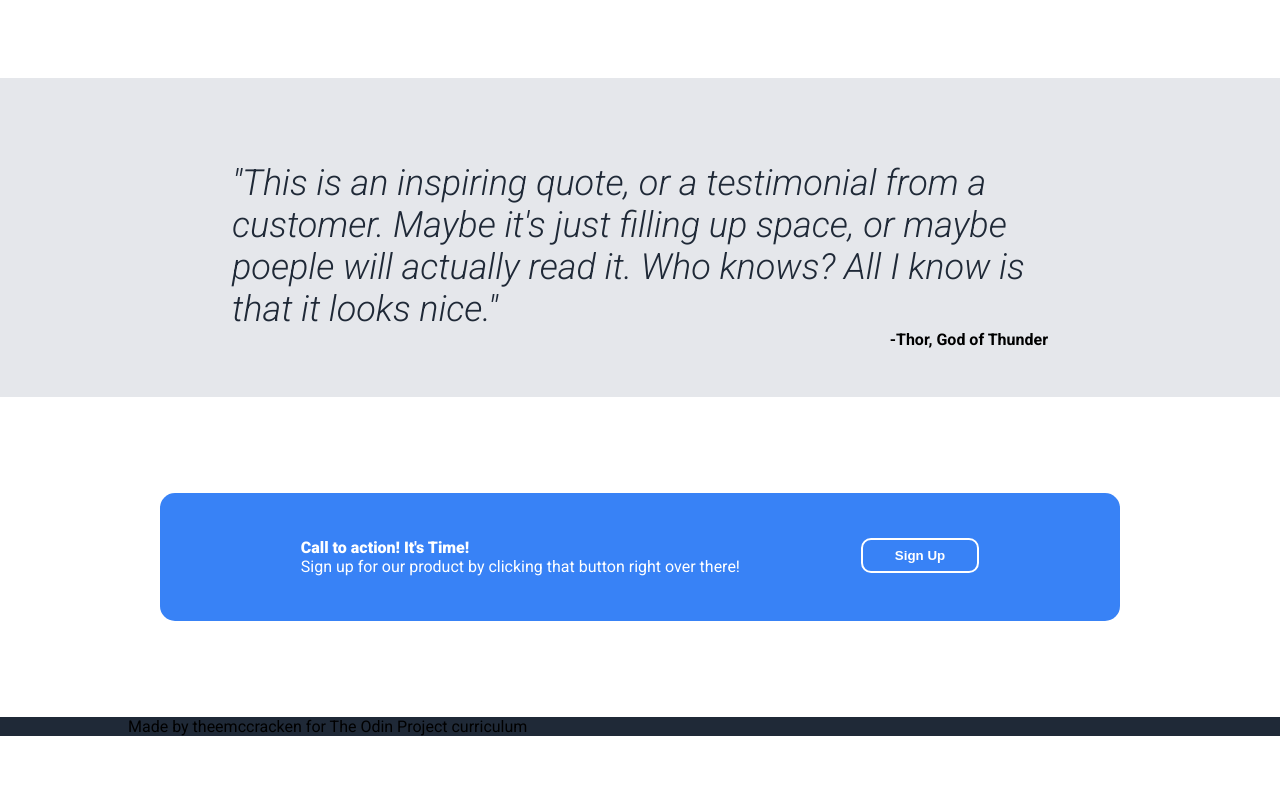
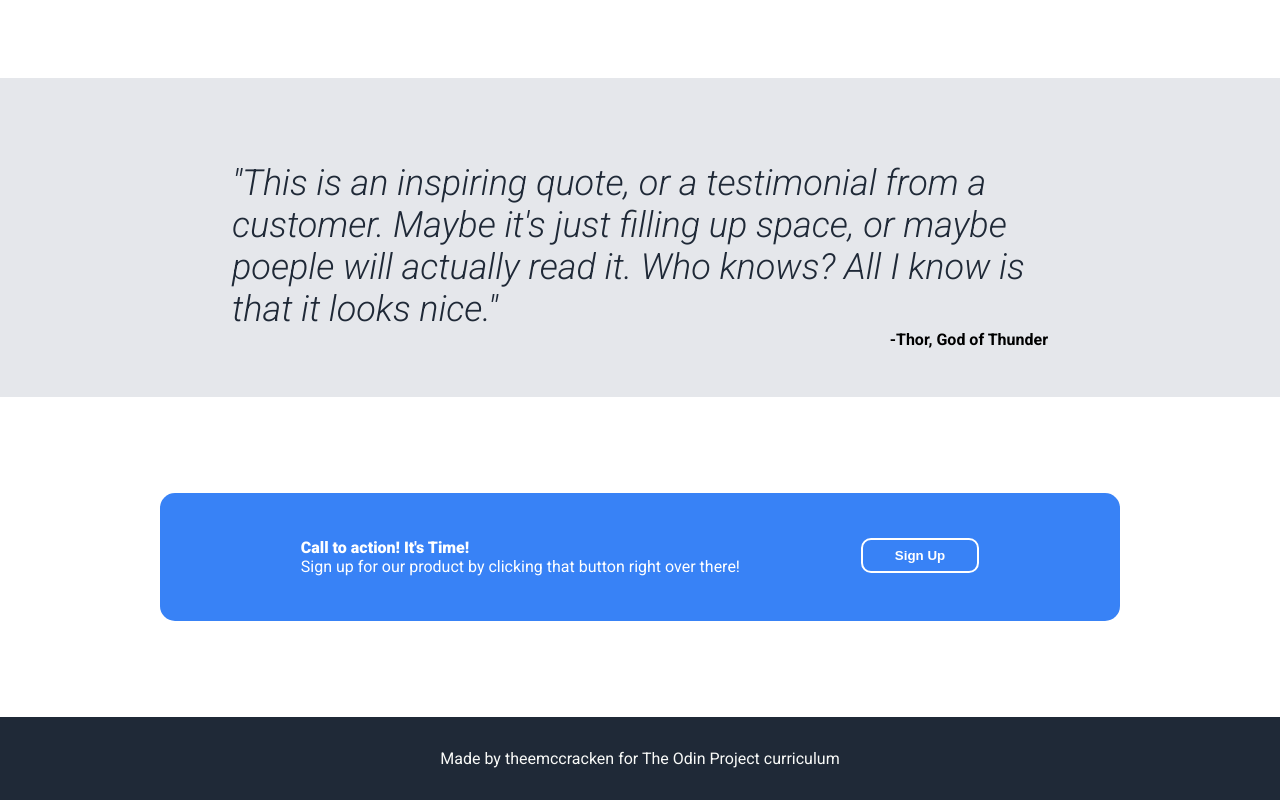
Before and after one commit to theemccracken/landing-page, a plain HTML site: page index.html in a window 1280 px wide. Shown: the part 765-1565 px from the top of the page. Before the commit the page ends 1501 px from the top, so only its background shows below. Drawn offline with Linux system fonts and the light colour scheme.

Commit message:
Fix footer styling
The footer was left unstyled and now has proper padding, color and
alignment.

```diff
--- a/style.css
+++ b/style.css
@@ -143,7 +143,9 @@ blockquote {
 }
 
 footer {
-    padding: 0 10%;
+    padding: 2em 10em;
+    text-align: center;
+    color: #F9FAF8;
 }
 
 button {
```
